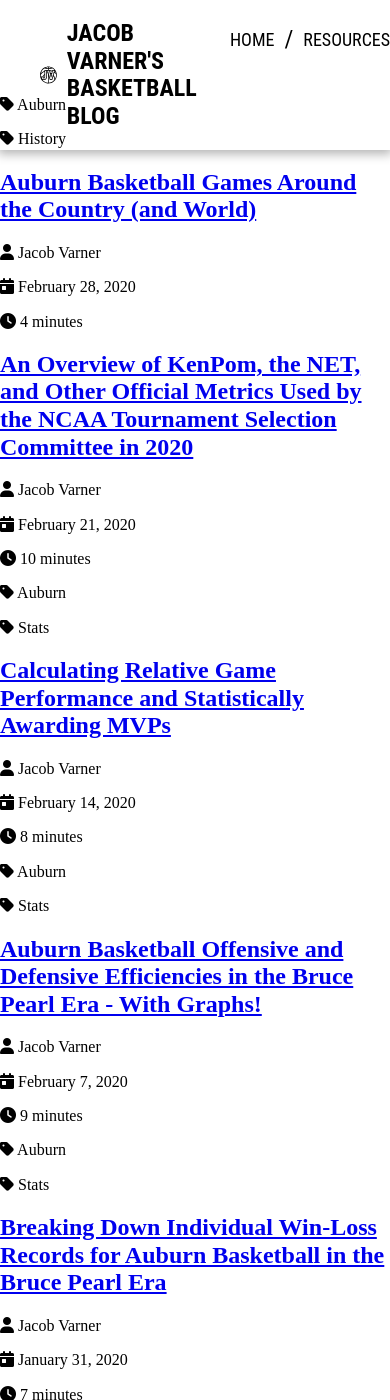
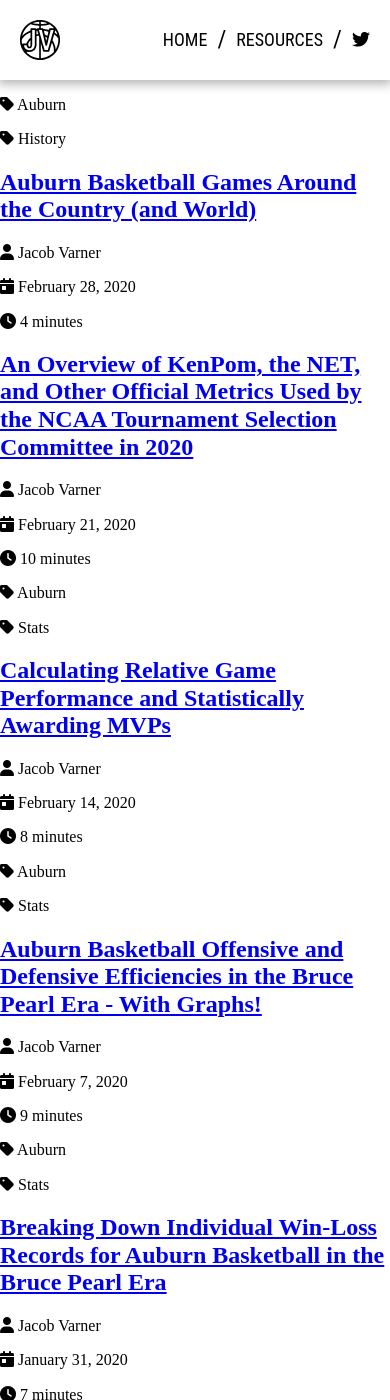
Before and after one commit to jacobvarner/hoops-jacobvarner, a Jekyll site: the page built from index.html, in a window 390 px wide and 1400 px high. Built offline with Jekyll 4.4.1, drawn with Linux system fonts in a browser that asks for light colours; nearby versions of some CDN libraries; the list of posts is cut into pages by our own code.

Commit message:
Made header responsive

```diff
--- a/styles/main.sass
+++ b/styles/main.sass
@@ -16,6 +16,10 @@
   padding: 20px 40px
   box-shadow: 0 2px 10px 2px rgba(0,0,0,0.3)
   z-index: 999
+
+  @media only screen and (max-width: 400px)
+    padding: 20px 20px
+    width: calc(100% - 40px)
 
   a#header-home-link, a#header-home-link:active, a#header-home-link:visited
     display: flex
@@ -38,6 +42,9 @@
       display: block
       color: black
       text-transform: uppercase
+
+      @media only screen and (max-width: 768px)
+        display: none
 
   a#header-home-link:hover
     svg#header-logo
```
